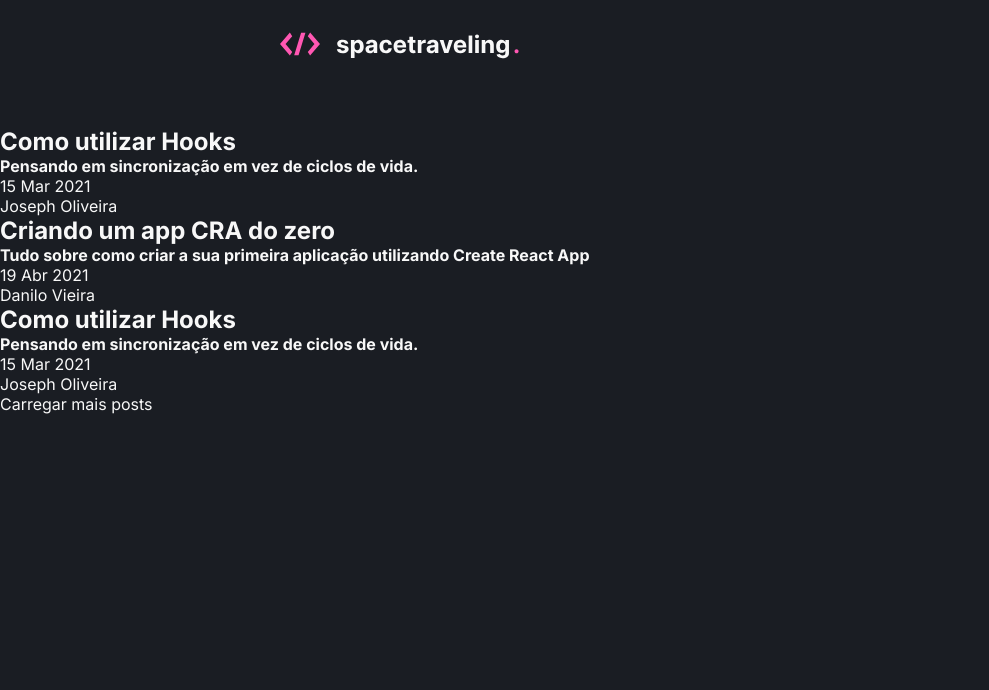
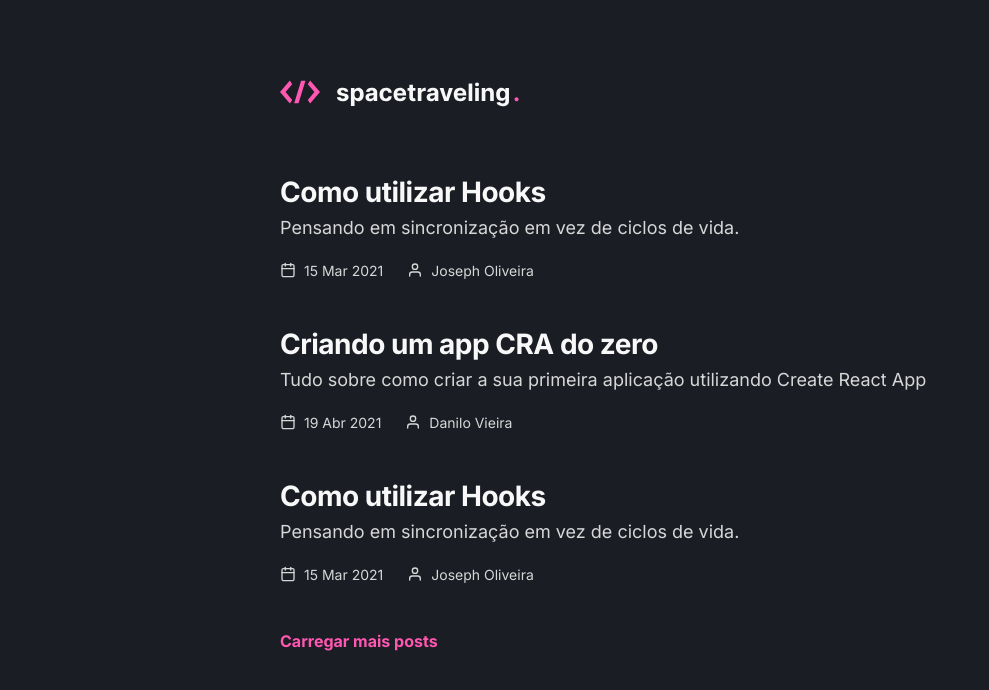
Before and after one commit to EduardoReisUX/desafio04-trilha-reactjs, a Next.js app: page / in a window 1280 px wide. Shown: the top 690 px of the page, without its empty margins (0-989 px from the left). Built offline with nearby package versions, Linux system fonts and the light colour scheme.

Commit message:
add home page and its styles

```diff
--- a/src/components/Header/header.module.scss
+++ b/src/components/Header/header.module.scss
@@ -1,6 +1,6 @@
 .header {
   .container {
-    max-width: 720px;
-    margin: 2rem auto 4rem;
+    max-width: 45rem;
+    margin: 5rem auto 4rem;
   }
 }
--- a/src/pages/home.module.scss
+++ b/src/pages/home.module.scss
@@ -1 +1,44 @@
-// TODO
+.container {
+  max-width: 45rem; // 720px
+  margin: 0 auto 4rem;
+
+  .post {
+    margin-bottom: 3rem;
+
+    strong {
+      display: block;
+      color: var(--heading);
+      font-size: 1.75rem;
+      letter-spacing: -0.5px;
+      margin-bottom: 0.5rem;
+    }
+
+    .subtitle {
+      font-size: 1.125rem;
+      margin-bottom: 1.5rem;
+    }
+
+    .info {
+      display: flex;
+
+      time {
+        margin-right: 1.5rem;
+      }
+
+      time,
+      p {
+        margin-left: 0.5rem;
+        font-size: 0.875rem;
+      }
+    }
+  }
+
+  .seeMore {
+    color: var(--highlight);
+    font-weight: bold;
+
+    &:hover {
+      text-decoration: underline;
+    }
+  }
+}
--- a/src/pages/index.tsx
+++ b/src/pages/index.tsx
@@ -1,6 +1,9 @@
+import Link from 'next/link';
 import { GetStaticProps } from 'next';
 
 import { getPrismicClient } from '../services/prismic';
+
+import { FiCalendar, FiUser } from 'react-icons/fi';
 
 import commonStyles from '../styles/common.module.scss';
 import styles from './home.module.scss';
@@ -26,44 +29,54 @@ interface HomeProps {
 
 export default function Home() {
   return (
-    <main className="container">
-      <div className="post">
-        <a href="#">
-          <h2>Como utilizar Hooks</h2>
-          <h4>Pensando em sincronização em vez de ciclos de vida.</h4>
-          <section className="info">
-            <time>15 Mar 2021</time>
-            <p>Joseph Oliveira</p>
+    <main className={styles.container}>
+      <div className={styles.post}>
+        <Link href="#">
+          <a>
+            <strong>Como utilizar Hooks</strong>
+            <p className={styles.subtitle}>
+              Pensando em sincronização em vez de ciclos de vida.
+            </p>
+            <section className={styles.info}>
+              <FiCalendar /> <time>15 Mar 2021</time>
+              <FiUser /> <p>Joseph Oliveira</p>
             </section>
           </a>
+        </Link>
       </div>
-      <div className="post">
-        <a href="#">
-          <h2>Criando um app CRA do zero</h2>
-          <h4>
+      <div className={styles.post}>
+        <Link href="#">
+          <a>
+            <strong>Criando um app CRA do zero</strong>
+            <p className={styles.subtitle}>
               Tudo sobre como criar a sua primeira aplicação utilizando Create
               React App
-          </h4>
-          <section className="info">
-            <time>19 Abr 2021</time>
-            <p>Danilo Vieira</p>
+            </p>
+            <section className={styles.info}>
+              <FiCalendar /> <time>19 Abr 2021</time>
+              <FiUser /> <p>Danilo Vieira</p>
             </section>
           </a>
+        </Link>
       </div>
-      <div className="post">
-        <a href="#">
-          <h2>Como utilizar Hooks</h2>
-          <h4>Pensando em sincronização em vez de ciclos de vida.</h4>
-          <section className="info">
-            <time>15 Mar 2021</time>
-            <p>Joseph Oliveira</p>
+      <div className={styles.post}>
+        <Link href="#">
+          <a>
+            <strong>Como utilizar Hooks</strong>
+            <p className={styles.subtitle}>
+              Pensando em sincronização em vez de ciclos de vida.
+            </p>
+            <section className={styles.info}>
+              <FiCalendar /> <time>15 Mar 2021</time>
+              <FiUser /> <p>Joseph Oliveira</p>
             </section>
           </a>
+        </Link>
       </div>
 
-      <a className="seeMore" href="#">
-        Carregar mais posts
-      </a>
+      <Link href="#">
+        <a className={styles.seeMore}>Carregar mais posts</a>
+      </Link>
     </main>
   );
 }
--- a/src/styles/globals.scss
+++ b/src/styles/globals.scss
@@ -26,7 +26,7 @@
 
 body {
   background: var(--background);
-  color: var(--heading);
+  color: var(--body);
 }
 
 body,
```
Lines whose indentation alone changed are shown as unchanged.
